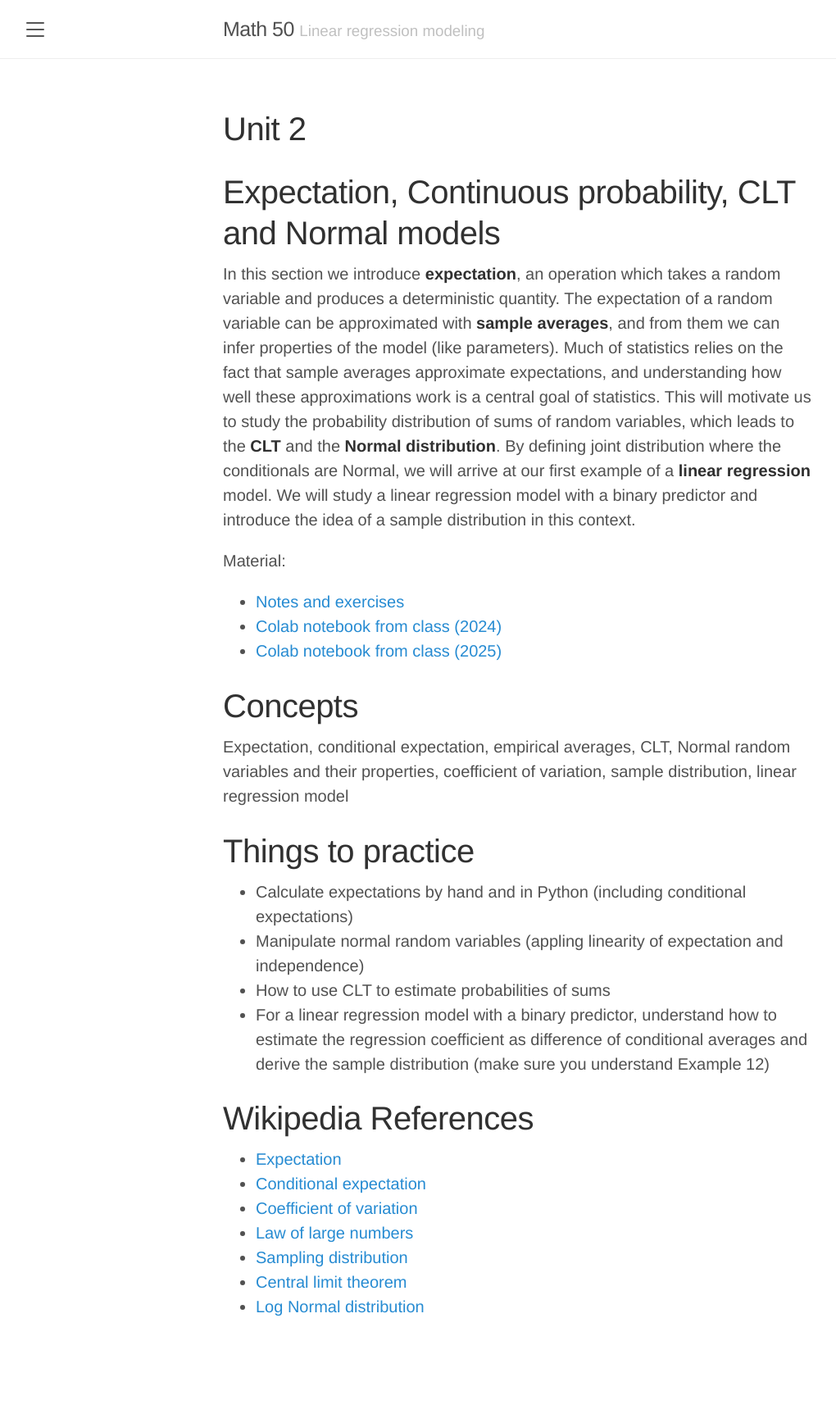
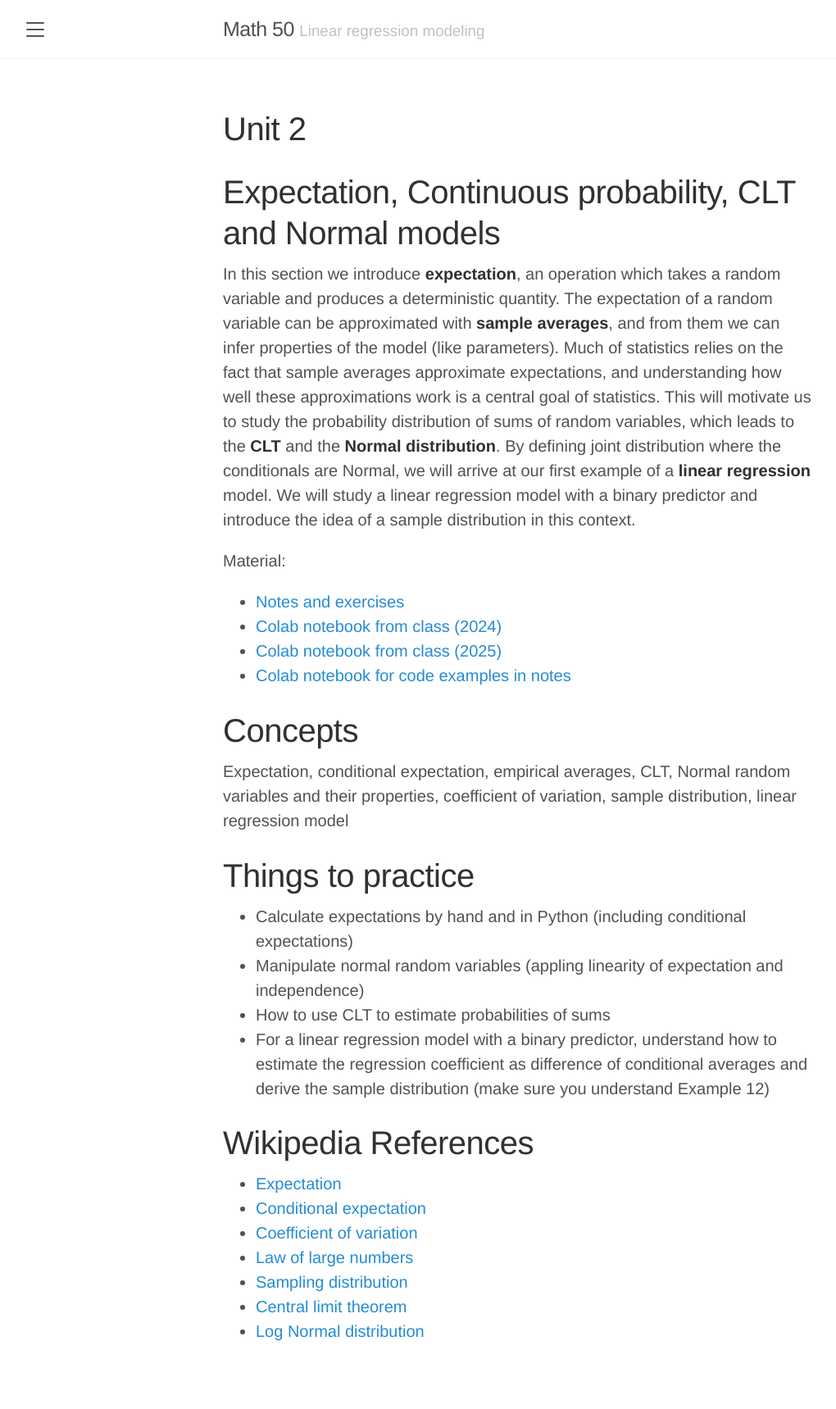
Before and after one commit to elevien/math50_2025, a Jekyll site: the page built from unit2.md, in a window 1280 px wide. Shown: the whole page at 82% size, without its empty margins (8-1028 px from the left). Built offline with Jekyll 4.4.1, drawn with Linux system fonts in a browser that asks for light colours; before the commit the page ends 1689 px from its top, so only the background shows below that.

Commit message:
Add code examples to unit2.md

```diff
--- a/unit2.md
+++ b/unit2.md
@@ -14,6 +14,7 @@
 - [Notes and exercises](/public/latex_notes/unit2/unit2.pdf)
 - [Colab notebook from class (2024)](https://colab.research.google.com/drive/1k3oTeSMmCrrNZ2z4P3EDGyzZONJAl1ZI?usp=sharing)
 - [Colab notebook from class (2025)](https://colab.research.google.com/drive/1JMI1T8a2nk06Q3L6ZFpkYZGV4GIzk7dG?usp=sharing)
+- [Colab notebook for code examples in notes](https://colab.research.google.com/drive/1Gbe6Um4pCjpc-VNkungfFT_ahZvFeY6g?usp=sharing)
 
 # Concepts
 
```
